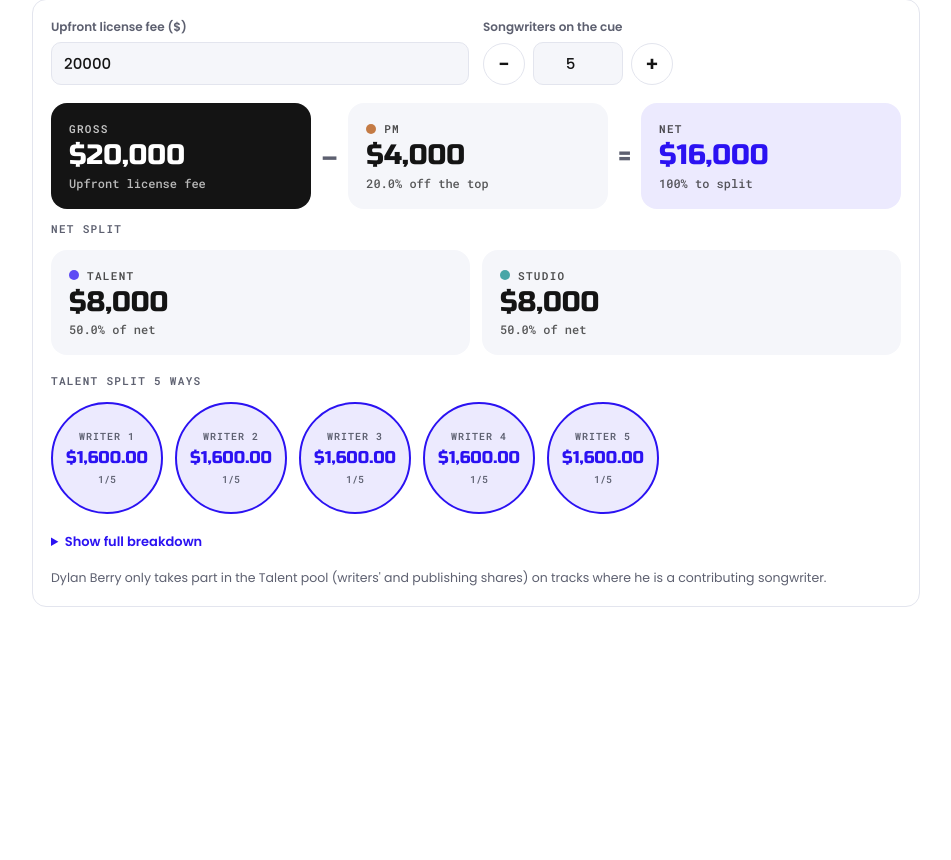
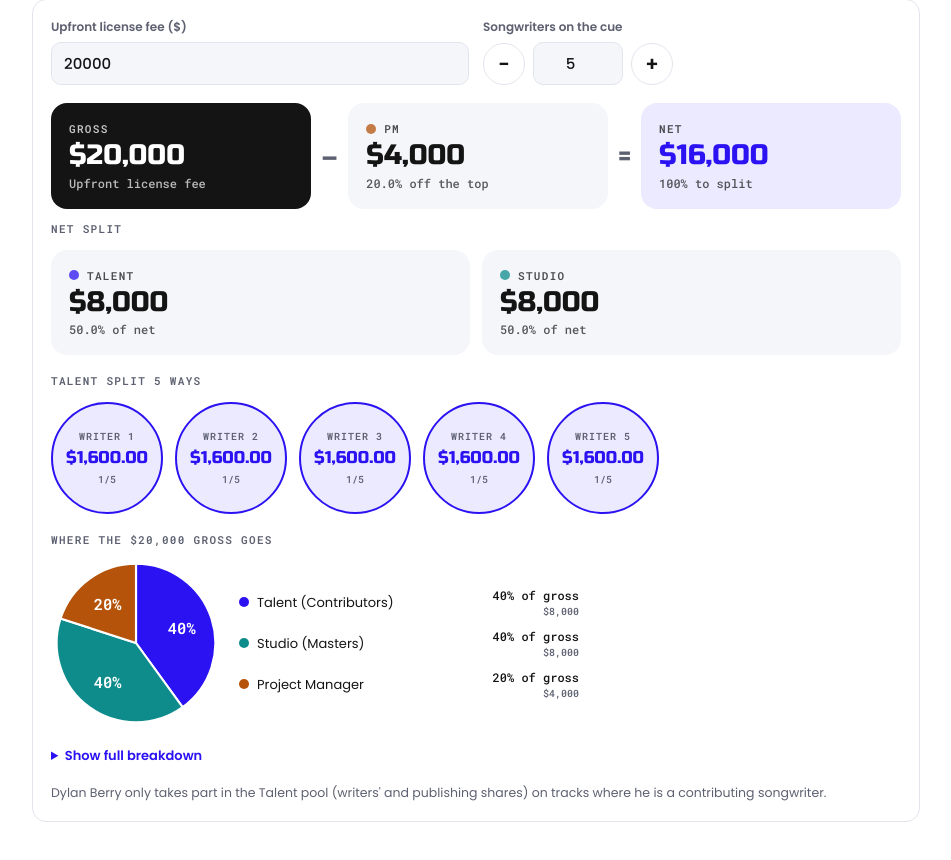
Before and after one commit to DylanBerry007/cinemasessions, a plain HTML site: page index.html in a window 1280 px wide. Shown: the part 486-1346 px from the top of the page, without its empty margins (164-1115 px from the left). Before the commit the page ends 1157 px from the top, so only its background shows below. Drawn offline with Linux system fonts and the light colour scheme.

Commit message:
Add profit share pie chart
Co-Authored-By: Claude Opus 5.5 <noreply@anthropic.com>
Claude-Session: https://claude.ai/code/session_017LLJwwAfMYBGY3SnCBB86N

```diff
--- a/index.html
+++ b/index.html
@@ -53,6 +53,9 @@ button.ghost{border-color:transparent;color:var(--muted);padding-inline:10px}
 .cl svg{width:132px;height:132px;flex:none}
 .cl svg text{fill:var(--ink);font-family:var(--f-mono)}
 .cl svg text.s{fill:var(--muted)}
+.pie-wrap{display:grid;gap:10px}
+#pie{width:170px;height:170px}
+#pieLeg{max-width:340px}
 .leg{flex:1;min-width:150px;display:grid;gap:8px}
 .li{display:flex;justify-content:space-between;gap:10px;font-size:13px;align-items:center}
 .li .l{display:flex;gap:8px;align-items:center;min-width:0}
@@ -187,6 +190,10 @@ td .bs{color:var(--muted);font-size:12px}
       <span class="lab" id="bubLab"></span>
       <div class="bubs" id="bubs"></div>
     </div>
+    <div class="pie-wrap">
+      <span class="lab" id="pieLab">Where the gross goes</span>
+      <div class="cl"><svg id="pie" viewBox="0 0 120 120" role="img" aria-label="Profit share pie chart"></svg><div class="leg" id="pieLeg"></div></div>
+    </div>
     <details class="more">
       <summary>Show full breakdown</summary>
       <div class="tw"><table>
@@ -239,6 +246,16 @@ function donut(id,slices,label){
   s+='<text class="s" x="60" y="56" text-anchor="middle" font-size="8" letter-spacing="1">'+esc(label)+'</text><text x="60" y="71" text-anchor="middle" font-size="13" font-weight="600">'+pct(acc)+'</text>';
   $(id).innerHTML=s;
 }
+function pie(d){
+  var tot=d.up||1,a0=-Math.PI/2,svg="",items=d.rows.map(function(x){return{n:x.r.name,c:col(x.i),v:x.u/tot*100,a:x.u}}).filter(function(x){return x.v>0});
+  if(items.length===1)svg='<circle cx="60" cy="60" r="56" fill="'+items[0].c+'"/>';
+  else items.forEach(function(x){var a1=a0+x.v/100*2*Math.PI,lg=(a1-a0)>Math.PI?1:0;
+    svg+='<path d="M60 60L'+(60+56*Math.cos(a0)).toFixed(2)+' '+(60+56*Math.sin(a0)).toFixed(2)+'A56 56 0 '+lg+' 1 '+(60+56*Math.cos(a1)).toFixed(2)+' '+(60+56*Math.sin(a1)).toFixed(2)+'Z" fill="'+x.c+'" stroke="var(--bg)" stroke-width="1.5"/>';
+    var m=(a0+a1)/2;if(x.v>=8)svg+='<text x="'+(60+34*Math.cos(m)).toFixed(1)+'" y="'+(60+34*Math.sin(m)+4).toFixed(1)+'" text-anchor="middle" font-size="11" font-weight="600" style="fill:#fff">'+Math.round(x.v)+'%</text>';a0=a1});
+  if(!items.length)svg='<circle cx="60" cy="60" r="56" fill="var(--soft)"/>';
+  $("pie").innerHTML=svg;$("pieLab").textContent="Where the "+usd0(d.up)+" gross goes";
+  $("pieLeg").innerHTML=items.map(function(x){return'<div class="li"><span class="l"><span class="dot" style="background:'+x.c+'"></span><span>'+esc(x.n)+'</span></span><span class="r">'+(Math.round(x.v*100)/100)+'% of gross<small>'+usd0(x.a)+'</small></span></div>'}).join("");
+}
 function legend(id,slices){
   $(id).innerHTML=slices.map(function(x){return'<div class="li"><span class="l"><span class="dot" style="background:'+x.c+'"></span><span>'+esc(x.n)+'</span></span><span class="r">'+pct(x.v)+'<small>'+usd(x.a)+'</small></span></div>'}).join("");
 }
@@ -255,7 +272,7 @@ function render(){
   tops.forEach(function(x){tiles+='<span class="op" aria-hidden="true">−</span>'+tile(x,pct(x.r.upfront)+' off the top')});
   tiles+='<span class="op" aria-hidden="true">=</span><div class="tile net"><span class="k">Net</span><span class="v">'+usd0(d.net)+'</span><span class="s">100% to split</span></div></div>';
   tiles+='<span class="lab">Net split</span><div class="tiles">';nets.forEach(function(x){tiles+=tile(x,pct(x.r.upfront)+' of net')});tiles+='</div>';
-  $("tiles").innerHTML=tiles;
+  $("tiles").innerHTML=tiles;pie(d);
   $("how").innerHTML=explain(d).map(function(x){return"<li><b>"+esc(x.h)+"</b><span>"+esc(x.t)+"</span></li>"}).join("");
   var pool=d.rows.filter(function(x){return x.r.split})[0];
   if(pool){var each=(pool.u+pool.p)/w,b="";for(var k=1;k<=w;k++)b+='<div class="bub"><small>Writer '+k+'</small><b>'+usd(each)+'</b><span>1/'+w+'</span></div>';
```
